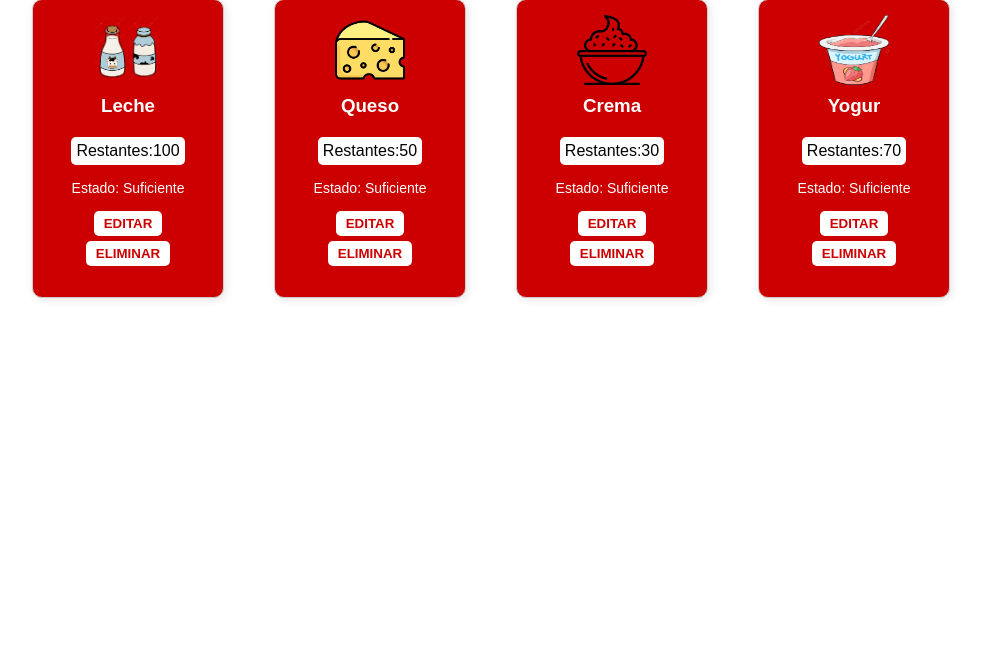
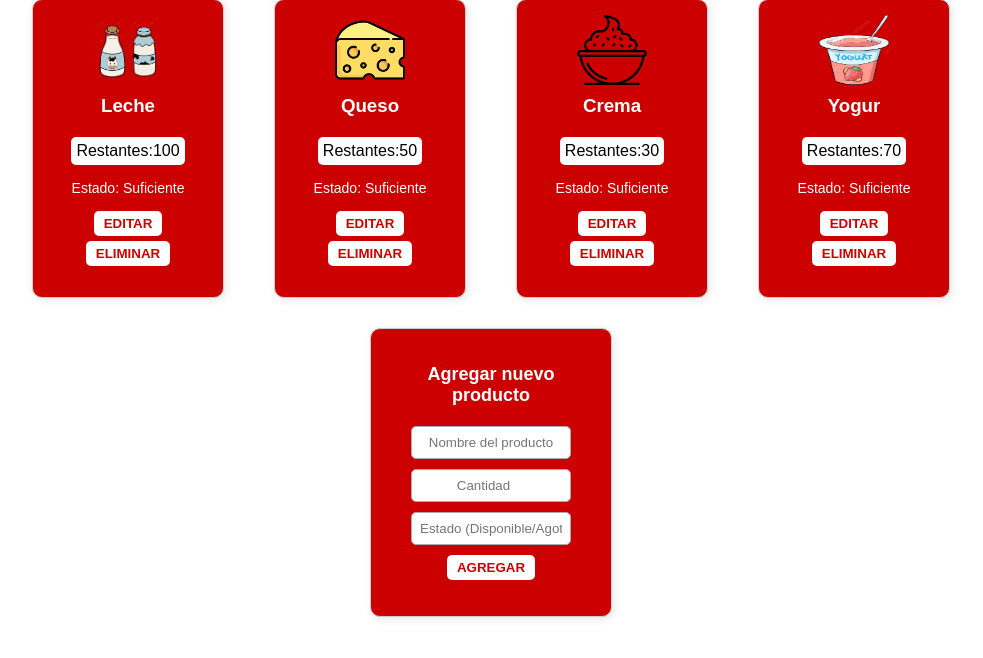
Before and after one commit to Fakesito148/CIENING, a PHP site: page /lacteos.php in a window 1280 px wide. Shown: the part 124-782 px from the top of the page, without its empty margins (149-1132 px from the left). Run offline with PHP 8.4, Linux system fonts and the light colour scheme; data comes from the database, SQL or seed files in the repository.

Commit message:
Añadiendo productos reales en lacteos

```diff
--- a/assets/css/style.css
+++ b/assets/css/style.css
@@ -172,3 +172,45 @@ header .back {
   border-radius: 5px;
   cursor: pointer;
 }
+
+
+.form-agregar {
+  background-color: #c00;
+  color: white;
+  border-radius: 10px;
+  padding: 20px;
+  width: 200px;
+  text-align: center;
+  margin: 20px auto; /* centra el form horizontalmente */
+  box-shadow: 2px 2px 8px rgba(0,0,0,0.1);
+}
+
+.form-agregar h2 {
+  margin-bottom: 15px;
+  font-size: 18px;
+}
+
+.form-agregar input {
+  width: 80%;
+  padding: 8px;
+  margin: 5px 0;
+  border-radius: 5px;
+  border: 1px solid #aaa;
+  text-align: center;
+}
+
+.btn-agregar {
+  margin-top: 10px;
+  padding: 8px 15px;
+  background-color: white;
+  color: #c00;
+  font-weight: bold;
+  border: none;
+  border-radius: 5px;
+  cursor: pointer;
+  transition: background 0.2s ease;
+}
+
+.btn-agregar:hover {
+  background-color: #eee;
+}
--- a/lacteos.php
+++ b/lacteos.php
@@ -7,6 +7,7 @@ include "views/header.php";
 <link rel="stylesheet" href="assets/css/style.css">
 
 <div class="container">
+
   <?php
   $sql = "SELECT * FROM lacteos";
   $result = $conn->query($sql);
@@ -38,4 +39,16 @@ include "views/header.php";
 
   <?php } ?>
 </div>
+
+<div class="form-agregar card-product">
+  <h2>Agregar nuevo producto</h2>
+  <form action="controllers/agregar.php" method="POST">
+    <input type="text" name="nombre" placeholder="Nombre del producto" required>
+    <input type="number" name="cantidad" placeholder="Cantidad" required>
+    <input type="text" name="estado" placeholder="Estado (Disponible/Agotado)" required>
+    <button type="submit" class="btn-agregar">AGREGAR</button>
+  </form>
+</div>
+
+
 <script src="assets/js/editar.js"></script>
```
Also changed, not shown: controllers/agregar.php (+20 -0 lines), assets/images/Leche Entera Lala.png (added), assets/images/Leche Lala 100 Light.png (added), assets/images/Mantequilla Lala 4 Pack.png (added).
